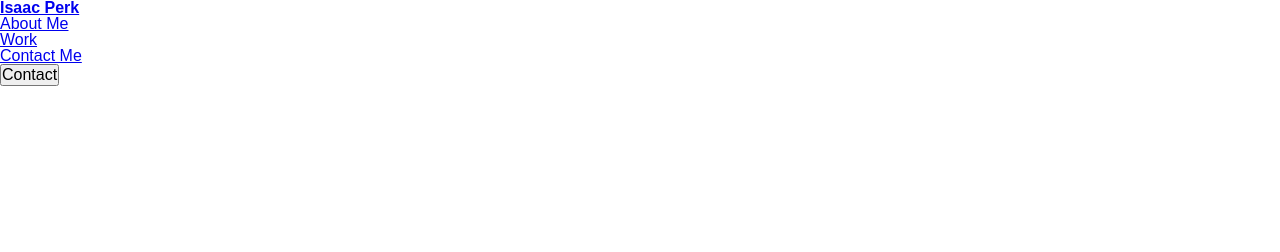
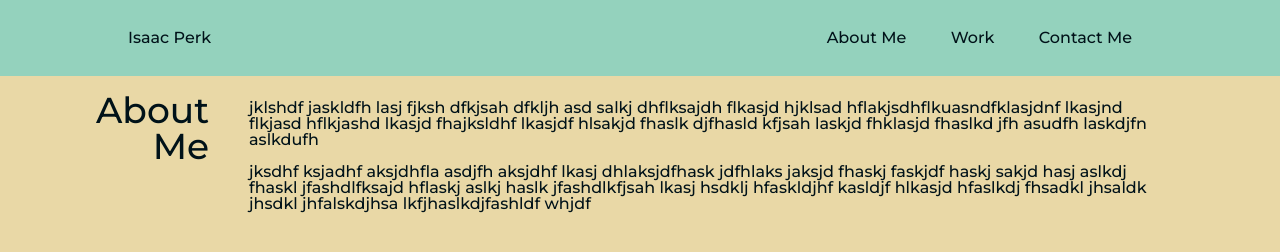
Before and after one commit to dingbat-weasel/Isaac-Perk-Professional-Portfolio, a plain HTML site: page index.html in a window 1280 px wide. Drawn offline with Linux system fonts and the light colour scheme.

Commit message:
nav styles added and about me section html and style added

```diff
--- a/assets/style.css
+++ b/assets/style.css
@@ -0,0 +1,86 @@
+@import url('https://fonts.googleapis.com/css2?family=Montserrat:wght@500&display=swap');
+
+:root {
+    --backgroundColor: #E9D8A6;
+    --textColor: #001219;
+    --headerColor: #94D2BD;
+    --hoverColor: #BB3E03;
+}
+
+li,
+h1,
+h2,
+h3,
+a,
+p {
+    font-family: "Montserrat", sans-serif;
+    font-weight: 500;
+    font-size: 16px;
+    color: var(--textColor);
+    text-decoration: none;
+}
+
+body {
+    background-color: var(--backgroundColor);
+}
+
+
+/* Nav Header */
+header {
+    display: flex;
+    flex-wrap: wrap;
+    justify-content: flex-end;
+    align-items: center;
+    padding: 30px 10%;
+    background-color: var(--headerColor);
+}
+
+.logo {
+    cursor: pointer;
+    margin-right: auto;
+}
+
+.nav_links li {
+    display: inline-block;
+    padding: 0px 20px;
+}
+
+.nav_links li a {
+    transition: all 0.3s ease 0s;
+}
+
+.nav_links li a:hover {
+    color: var(--hoverColor);
+}
+
+/* Common Styling */
+
+
+
+/* About Me Section */
+
+.aboutMe {
+    display: flex;
+    justify-content: space-between;
+}
+
+.aboutMe_header {
+    padding: 1rem;
+    margin-left: 5rem;
+
+}
+
+.aboutMe_header h2 {
+    font-size: 36px;
+    text-align: right;
+}
+
+
+.aboutMe_content {
+    padding: 1rem;
+    margin-right: 5rem;
+}
+
+.aboutMe_content p {
+    padding: .5rem;
+}
--- a/index.html
+++ b/index.html
@@ -20,9 +20,26 @@
                 <li><a href="#">Contact Me</a></li>
             </ul>
         </nav>
-        <a href="#"><button>Contact</button></a>
     </header>
-    <main></main>
+    <main>
+        <div class="hero"></div>
+        <section class="aboutMe">
+            <div class="aboutMe_header">
+                <h2>About Me</h2>
+            </div>
+
+            <div class="aboutMe_content">
+                <p>jklshdf jaskldfh lasj fjksh dfkjsah dfkljh asd salkj dhflksajdh flkasjd hjklsad
+                    hflakjsdhflkuasndfklasjdnf lkasjnd flkjasd hflkjashd lkasjd fhajksldhf lkasjdf hlsakjd fhaslk
+                    djfhasld kfjsah laskjd fhklasjd fhaslkd jfh asudfh laskdjfn aslkdufh</p>
+                <p>jksdhf ksjadhf aksjdhfla asdjfh aksjdhf lkasj dhlaksjdfhask jdfhlaks jaksjd fhaskj faskjdf haskj
+                    sakjd hasj aslkdj fhaskl jfashdlfksajd hflaskj aslkj haslk jfashdlkfjsah lkasj hsdklj hfaskldjhf
+                    kasldjf hlkasjd hfaslkdj fhsadkl jhsaldk jhsdkl jhfalskdjhsa lkfjhaslkdjfashldf whjdf</p>
+            </div>
+        </section>
+        <section class="work"></section>
+        <section class="contact"></section>
+    </main>
     <footer></footer>
 
 </body>
```
